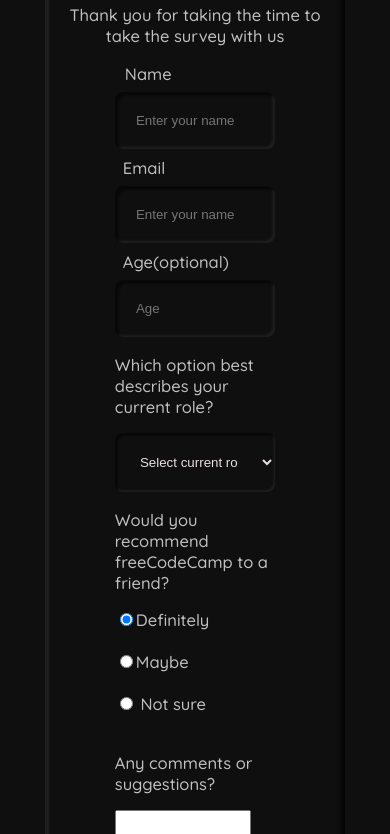
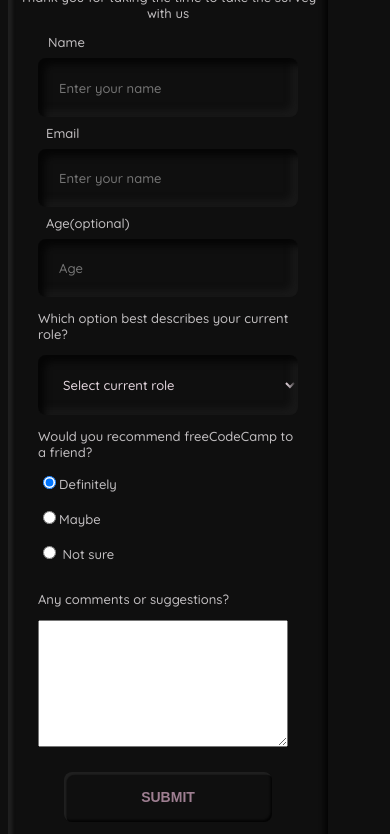
Before and after one commit to jmoseka/Responsive-Web-Design, a plain HTML site: page SurveyForm/index.html in a window 390 px wide. Shown: the part 76-910 px from the top of the page. After the commit the page ends 844 px from the top, so only its background shows below. Drawn offline with Linux system fonts and the light colour scheme.

Commit message:
Update style.css

```diff
--- a/SurveyForm/style.css
+++ b/SurveyForm/style.css
@@ -4,13 +4,13 @@
 }
 
 body{
+
 	display: flex;
 	flex-direction: column;
 	align-items: center;
 	color: #c2bfc1;
-	/*background-color: #1f1f1f;*/
 	background-color: #0f0f0f;
-	font-size: 16.5px ;
+	font-size: 16.5px;
 	font-family: 'Quicksand', sans-serif;
 }
 #title{
@@ -26,18 +26,13 @@ body{
 {
 	padding: 0.1px 0px 50px 0px;
 	border-radius: 20px;
-	background-color:#121212;
 	background-color: #0f0f0f;
 	width: 580px;
-	 box-shadow:  inset 4.5px 3.5px 1px #1f1f1f /*#1f1f1f*/,
+	box-shadow:  inset 4.5px 3.5px 3px #1f1f1f /*#1f1f1f*/,
           inset  -3.5px -5px 5px #040404;
+          font-family: 'Quicksand', sans-serif;
 }
 
-@media (max-width: 800px) {
-  .container {
-    max-width: 77vw;
-  }
-}
 
 form{
 	margin: 0px 70px 0px 70px;
@@ -45,6 +40,8 @@ form{
 
 
 }
+
+
 .center
 {
 	text-align: center;
@@ -61,22 +58,29 @@ form{
           inset  -2px -2px 2px #b06b93;
           color: #a83478;
 }
+input
+{
+	font-size: 15px;
+}
 .form-control
 {
 
-	padding: 2.5vh;
+	padding: 3vh;
 	background: none;
 	border: none;
 	outline:none;
    border-radius: 8px;
 
-          box-shadow:  inset 3.5px 3.5px 2px #080808  /*#cbced1*/,
-          inset  -2.5px -2.2px 2.5px #1f1f1f;
-         color: white;
+          box-shadow: inset 6.5px 6.5px 6.5px #060606,
+            inset -6.5px -6.5px 6.5px #181818;
+         color: #e3d5dd;
+         font-family: 'Quicksand', sans-serif;
 }
 .form-control:focus {
 	box-shadow:  inset 2px 2px 2px #b06b93  /*#cbced1*/,
           inset  -2px -2px 2px #b06b93;
+          color: #c2bfc1;
+          font-size: 15px;
 
 }
 
@@ -91,8 +95,10 @@ form{
 	border: none;
 	outline:none;
    border-radius: 8px;
-   box-shadow:  inset 2.4px 2.7px 1px #080808 /*#cbced1*/,
-          inset  -1.5px -1.8px 2px#1f1f1f;
+    box-shadow: inset 6.5px 6.5px 6.5px #060606,
+            inset -6.5px -6.5px 6.5px #181818;
+          color: #c2bfc1;
+          font-size: 15px;
 }
 #name-label
 {
@@ -110,7 +116,7 @@ form{
 
 #submit
 {
-	width: 50vh;
+	width: 80%;
 	align-self: center;
 	margin-top: 25px;
 	padding: 2vh;
@@ -128,8 +134,61 @@ form{
 
 #comments
 {
-	max-width: 35vw;
-	min-width: 35vw;
+	max-width: 300px;
+
 	min-height: 15vh;
 	max-height: 15vh;
 }
+
+
+@media (max-width: 800px) {
+  .container {
+    max-width: 75vw;
+  }
+}
+@media (max-width: 600px) {
+
+	#comments
+	{
+	max-width: 250px;
+	}
+
+	.container
+	{
+		font-size: 15px;
+	}
+  form{
+	margin: 0px 30px 0px 30px;
+	}
+	.form-control{
+		padding: 2.5vh;
+	}
+	input
+{
+	font-size: 14.5px;
+}
+}
+
+@media(max-width: 400px)
+{
+	body{
+		position: absolute;
+		align-self: flex-start;
+		text-align: left;
+
+	}
+	.container
+	{
+		font-size: 13px;
+		max-width: 320px;
+	}
+	input, #dropdown{
+		font-size: 13px;
+		color: #e3d5dd;
+         font-family: 'Quicksand', sans-serif;
+	}
+
+	#submit{
+		 font-size: 14px;
+	}
+}
```
